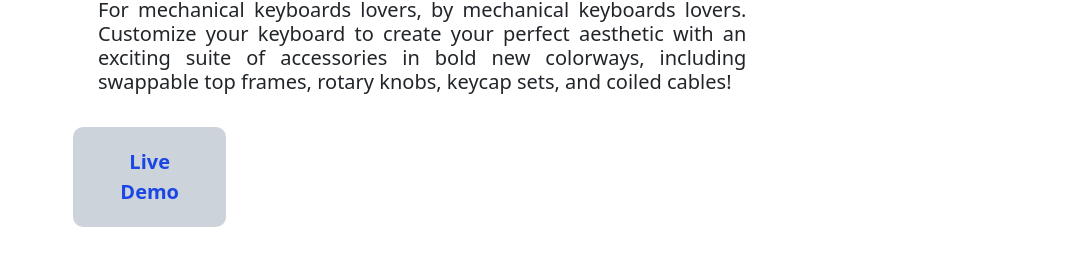
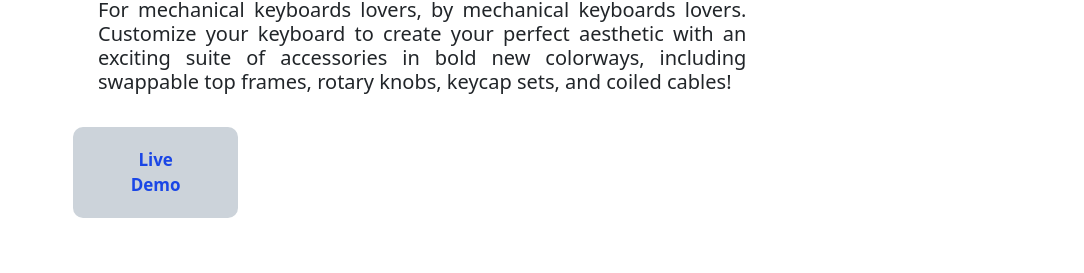
Before and after one commit to MehruzSaif/QWERTY-analysis, a React (Create React App) app: page / in a window 1280 px wide. Shown: the part 677-950 px from the top of the page, without its empty margins (107-1191 px from the left). Built offline with nearby package versions, Linux system fonts and the light colour scheme.

Commit message:
roadmap added on readme file

```diff
--- a/public/index.html
+++ b/public/index.html
@@ -22,7 +22,7 @@
       work correctly both with client-side routing and a non-root public URL.
       Learn how to configure a non-root public URL by running `npm run build`.
     -->
-  <title>QWERTY Analysis</title>
+  <title>QWERTY-Analysis.com</title>
 </head>
 
 <body>
--- a/src/components/CustomerReview/CustomerReview.css
+++ b/src/components/CustomerReview/CustomerReview.css
@@ -5,7 +5,7 @@
 
 .three-customer-review {
     display: flex;
-    gap: 100px;
+    gap: 70px;
     margin: 80px 50px;
     justify-content: center;
 }
@@ -19,3 +19,7 @@
     font-weight: 600;
     border-radius: 15px;
 }
+
+.navigation-btn:hover {
+    background-image: linear-gradient(to right, #3437cc, #23dff0);
+}
--- a/src/components/Home/Home.css
+++ b/src/components/Home/Home.css
@@ -35,14 +35,19 @@
 
 .home-btn {
     margin-top: 25px;
-    margin-right: 520px;
+    margin-right: 508px;
     padding: 20px 40px;
     border: none;
     color: rgb(26, 70, 230);
-    font-size: 20px;
+    font-size: 17px;
     font-weight: 700;
     border-radius: 10px;
     background-color: rgb(204, 211, 218);
+}
+
+.home-btn:hover {
+    background-image: linear-gradient(to right, #3437cc, #23dff0);
+    color: white;
 }
 
 .img-container img {
```
Also changed, not shown: 1 other file (tests, documents, lock files or other folders).
